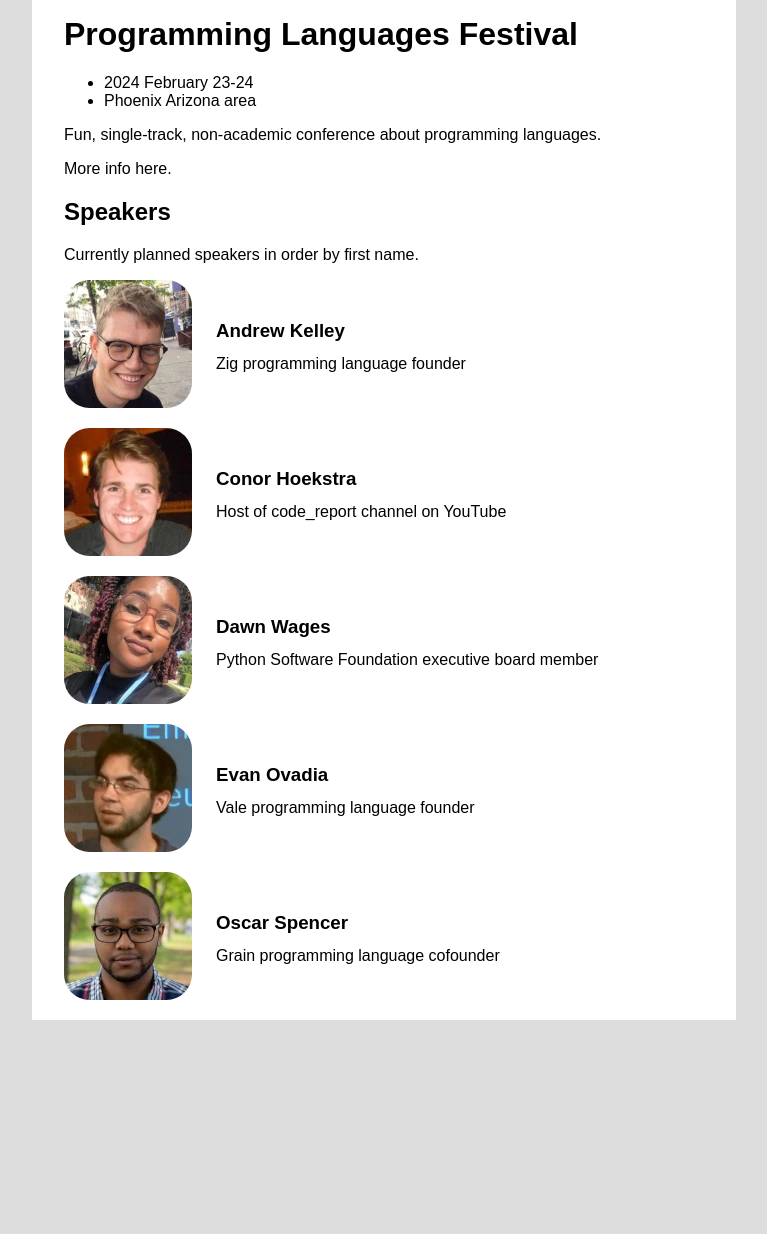
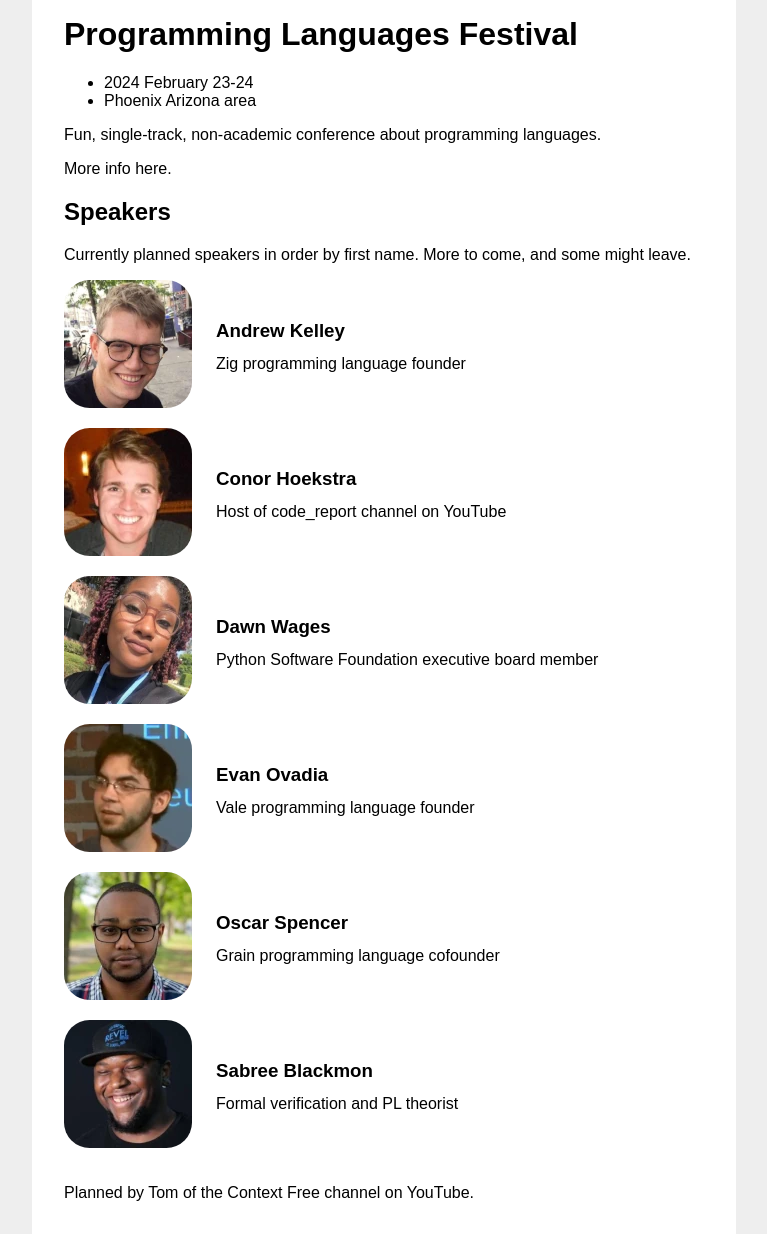
Before and after one commit to contextfreeinfo/plfestival, a plain HTML site: page index.html in a window 1280 px wide. Shown: the whole page, without its empty margins (256-1023 px from the left). Before the commit the page ends 1020 px from the top, so only its background shows below. Drawn offline with Linux system fonts and the light colour scheme.

Commit message:
Add Sabree

```diff
--- a/index.css
+++ b/index.css
@@ -1,6 +1,6 @@
 @media (prefers-color-scheme: dark) {
     :root {
-        --backer: black;
+        --backer: #111;
         --background: #222;
         --color: white;
     }
@@ -8,7 +8,7 @@
 
 @media (prefers-color-scheme: light) {
     :root {
-        --backer: #ddd;
+        --backer: #eee;
         --background: white;
         --color: black;
     }
@@ -30,6 +30,10 @@ body {
     margin: 0 auto;
     padding: 1rem 2rem;
     width: 40rem;
+}
+
+.foot {
+    margin-top: 2rem;
 }
 
 h1 {
--- a/index.html
+++ b/index.html
@@ -14,7 +14,10 @@
         <p><a href="https://github.com/contextfreeinfo/plfestival">More info here.</a></p>
 
         <h2>Speakers</h2>
-        <p>Currently planned speakers in order by first name.</p>
+        <p>
+            Currently planned speakers in order by first name.
+            More to come, and some might leave.
+        </p>
         <div class="speakers">
 
             <div class="speaker">
@@ -67,6 +70,17 @@
                 </div>
             </div>
 
+            <div class="speaker">
+                <a class="photo" href="https://github.com/heavypackets">
+                    <img src="photos/sabree-blackmon-128.webp" alt="Sabree Blackmon"/>
+                </a>
+                <div class="info">
+                    <h3><a href="https://github.com/heavypackets">Sabree Blackmon</a></h3>
+                    <div>Formal verification and PL theorist</div>
+                </div>
+            </div>
+
         </div>
+        <p class="foot">Planned by Tom of the Context Free channel on YouTube.</p>
     </body>
 </html>
```
Also changed, not shown: photos/sabree-blackmon-128.webp (added).
